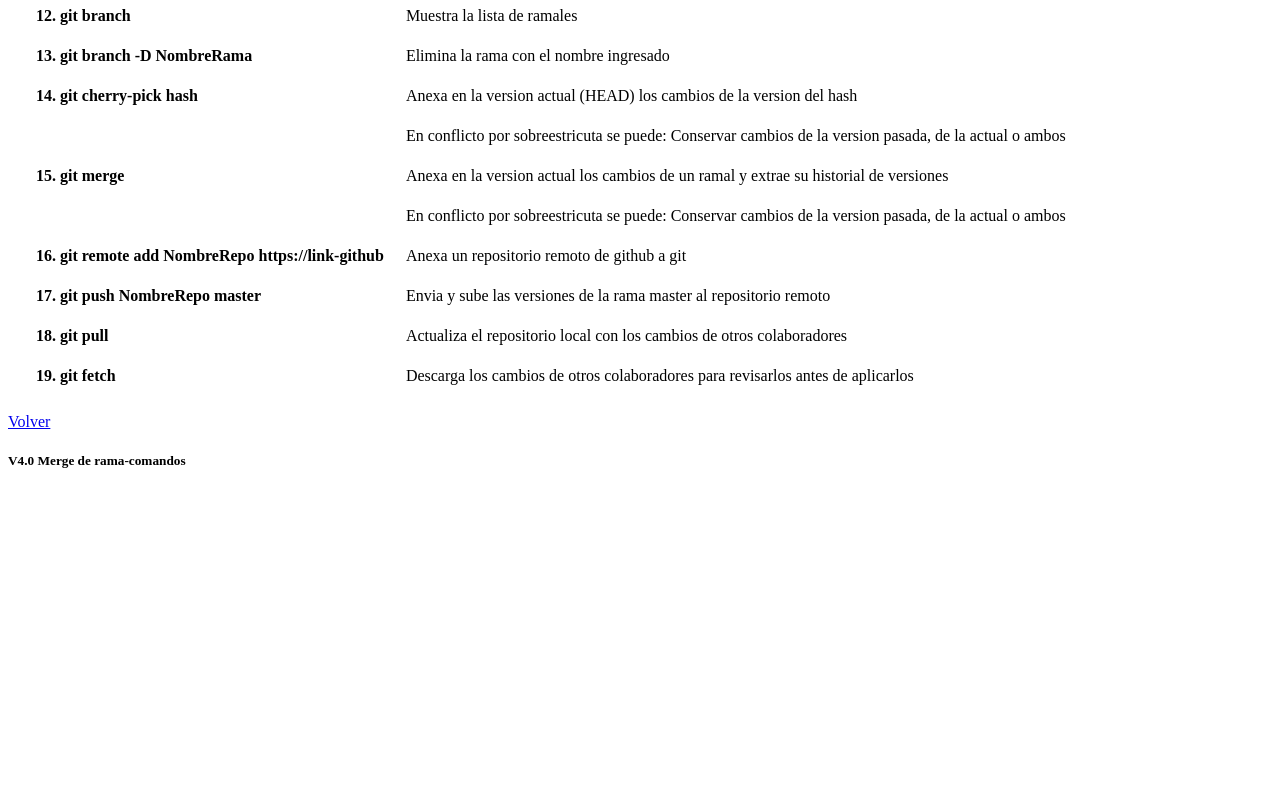
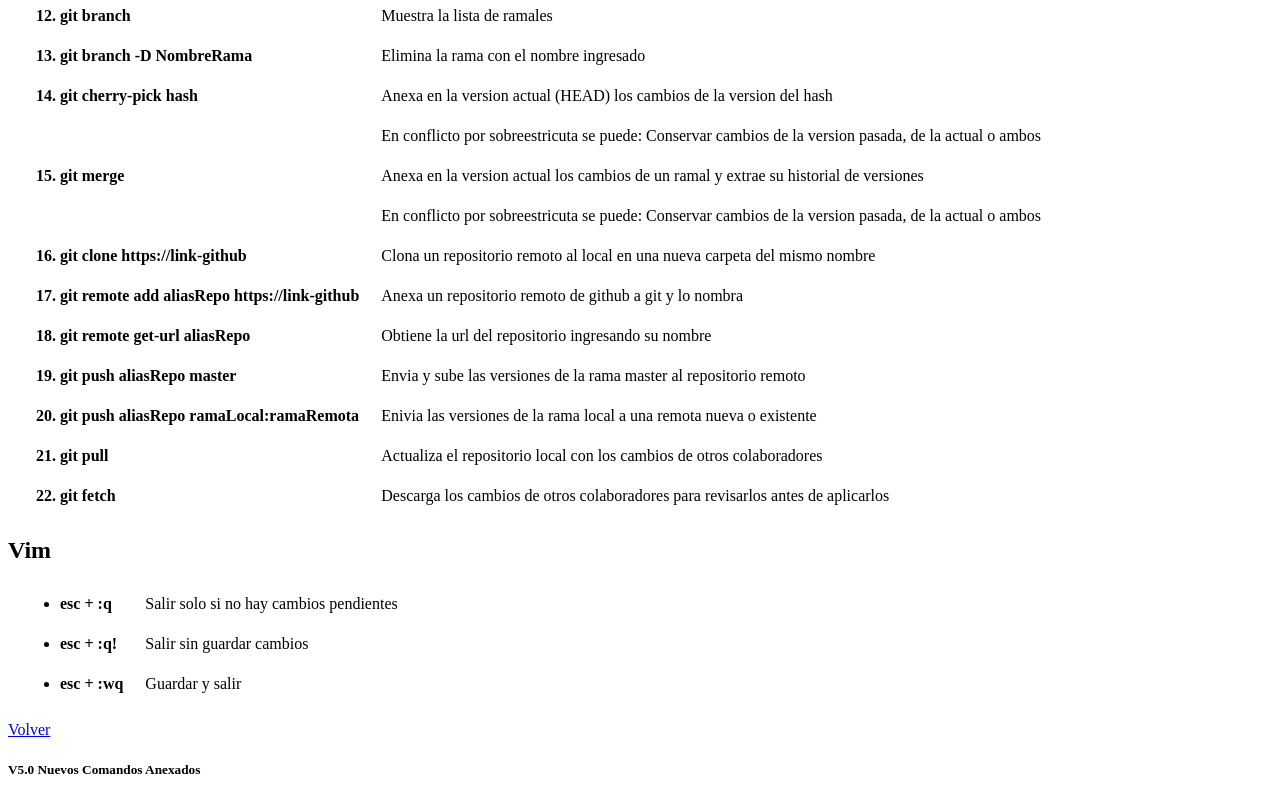
Before and after one commit to axolotl-one/html01, a plain HTML site: page comandos.html in a window 1280 px wide. Shown: the part 961-1761 px from the top of the page. Before the commit the page ends 1452 px from the top, so only its background shows below. Drawn offline with Linux system fonts and the light colour scheme.

Commit message:
Version 5 Comandos Agregados

```diff
--- a/comandos.html
+++ b/comandos.html
@@ -47,17 +47,31 @@
                 <tr><th></th><td>En conflicto por sobreestricuta se puede: Conservar cambios de la version pasada, de la actual o ambos</td></tr>
                 <tr><th><li>git merge</li></th><td>Anexa en la version actual los cambios de un ramal y extrae su historial de versiones</td></tr>
                 <tr><th></th><td>En conflicto por sobreestricuta se puede: Conservar cambios de la version pasada, de la actual o ambos</td></tr>
-                <tr><th><li>git remote add NombreRepo https://link-github</li></th><td>Anexa un repositorio remoto de github a git</td></tr>
-                <tr><th><li>git push NombreRepo master</li></th><td>Envia y sube las versiones de la rama master al repositorio remoto</td></tr>
+                <tr><th><li>git clone https://link-github</li></th><td>Clona un repositorio remoto al local en una nueva carpeta del mismo nombre</td></tr>
+                <tr><th><li>git remote add aliasRepo https://link-github</li></th><td>Anexa un repositorio remoto de github a git y lo nombra</td></tr>
+                <tr><th><li>git remote get-url aliasRepo</li></th><td>Obtiene la url del repositorio ingresando su nombre</td></tr>
+                <tr><th><li>git push aliasRepo master</li></th><td>Envia y sube las versiones de la rama master al repositorio remoto</td></tr>
+                <tr><th><li>git push aliasRepo ramaLocal:ramaRemota</li></th><td>Enivia las versiones de la rama local a una remota nueva o existente</td></tr>
                 <tr><th><li>git pull</li></th><td>Actualiza el repositorio local con los cambios de otros colaboradores</td></tr>
                 <tr><th><li>git fetch</li></th><td>Descarga los cambios de otros colaboradores para revisarlos antes de aplicarlos</td></tr>
             </table>
         </ol>
     </article>
 
+    <article>
+        <h2>Vim</h2>
+        <ul>
+            <table>
+                <tr><th><li>esc + :q</li></th><td>Salir solo si no hay cambios pendientes</td></tr>
+                <tr><th><li>esc + :q!</li></th><td>Salir sin guardar cambios</td></tr>
+                <tr><th><li>esc + :wq</li></th><td>Guardar y salir</td></tr>
+            </table>
+        </ul>
+    </article>
+
     <a href="index.html">Volver</a>
     <footer>
-        <h5>V4.0 Merge de rama-comandos</h5>
+        <h5>V5.0 Nuevos Comandos Anexados</h5>
     </footer>
 </body>
 </html>
```
Also changed, not shown: index.html (+2 -2 lines).
